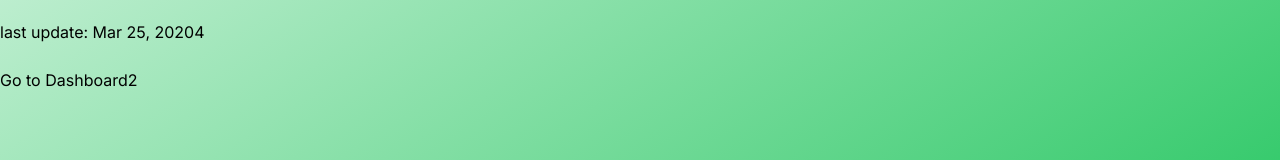
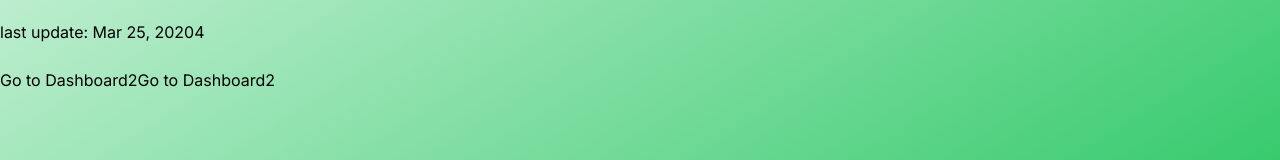
Before and after one commit to alvinwchou/price_match, a Next.js app: page / in a window 1280 px wide. Shown: the part 484-644 px from the top of the page. Built offline with nearby package versions, Linux system fonts and the light colour scheme; no server answers.

Commit message:
test: :test_tube: trying to get links to work without showing query in url

```diff
--- a/src/app/page.tsx
+++ b/src/app/page.tsx
@@ -108,6 +108,7 @@ export default function Home() {
       <br />
 
       <Link href={{pathname: "/dashboard", query:{serializedUser: serializedUser}}}>Go to Dashboard2</Link>
+      <Link href={{pathname: "/dashboard", query:{id: serializedUser}}}>Go to Dashboard2</Link>
     </div >
   );
 }
```
